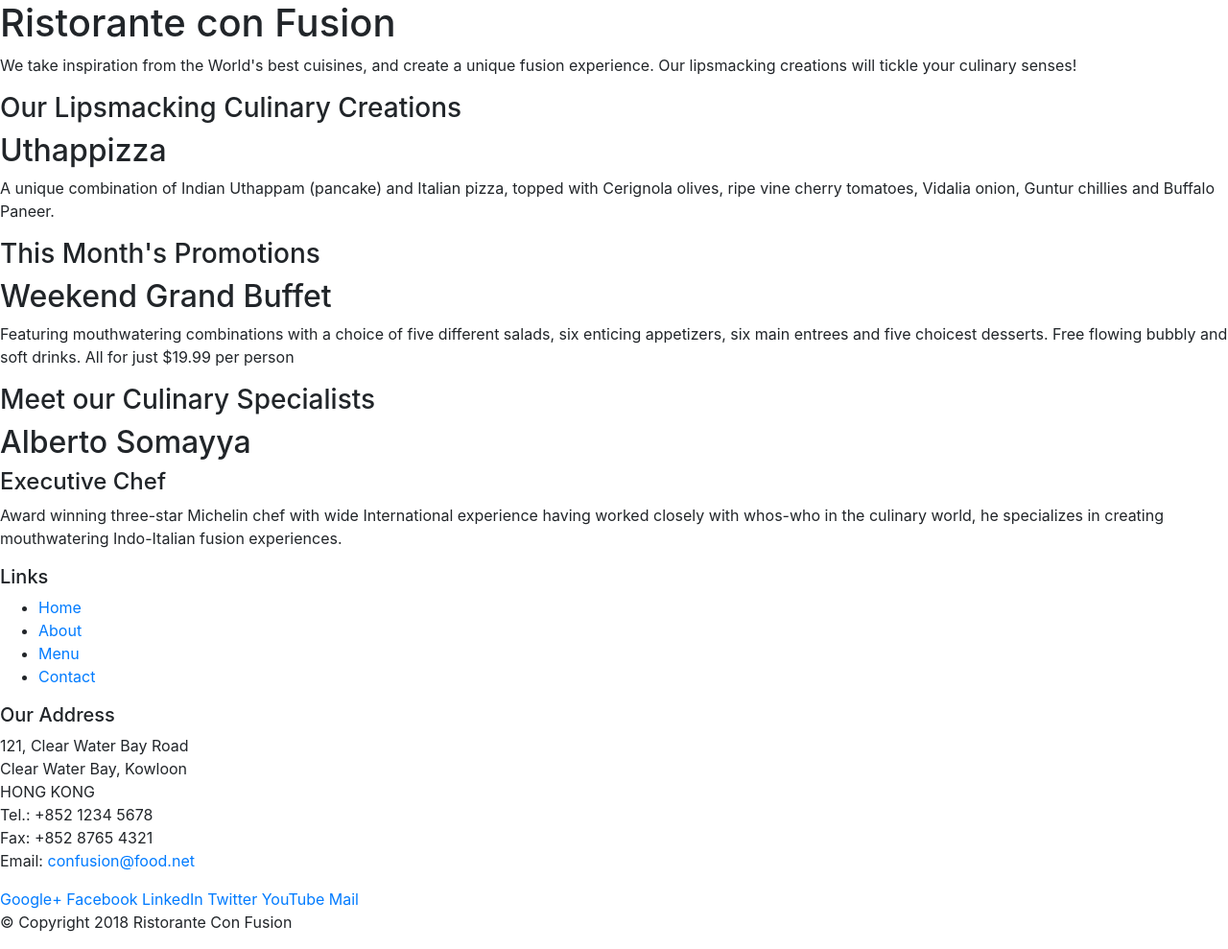
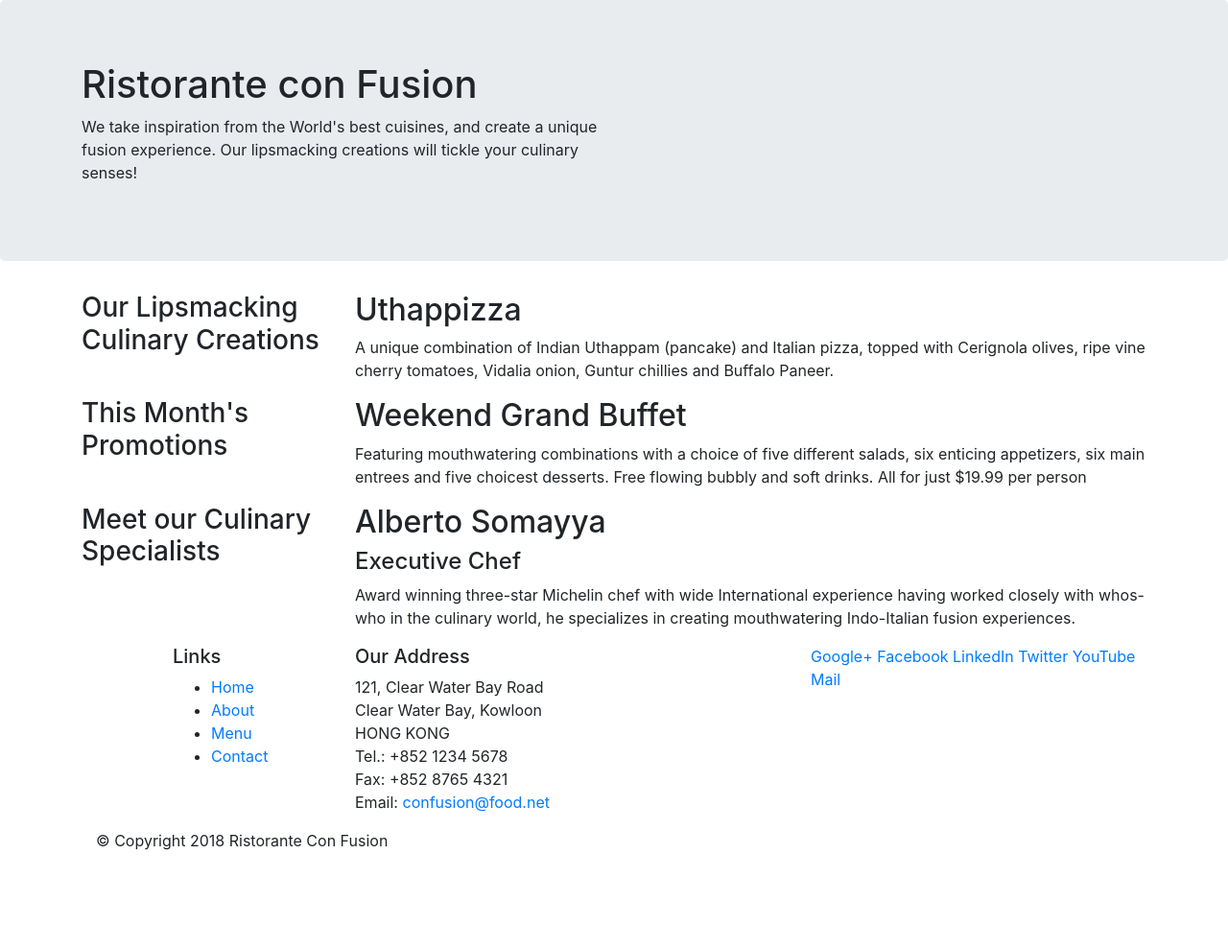
Before and after one commit to LeBinhThanh/Bootsrap_Test, a website: page index.html in a window 1280 px wide. Shown: the whole page at 96% size. After the commit the page ends 904 px from the top, so only its background shows below. Drawn offline with nearby package versions, Linux system fonts and the light colour scheme.

Commit message:
First Bootsrap grid

```diff
--- a/index.html
+++ b/index.html
@@ -13,46 +13,46 @@
 
 <body>
 
-    <header>
-        <div>
-            <div>
-                <div>
+    <header class="jumbotron">
+        <div class="container">
+            <div class="row">
+                <div class="col-12 col-sm-6">
                     <h1>Ristorante con Fusion</h1>
                     <p>We take inspiration from the World's best cuisines, and create a unique fusion experience. Our lipsmacking creations will tickle your culinary senses!</p>
                 </div>
-                <div>
+                <div class="col-12 col-sm">
                 </div>
             </div>
         </div>
     </header>
 
-    <div>
-        <div>
-            <div>
+    <div class="container">
+        <div class="row">
+            <div class="col-12 col-sm-4 order-sm-first col-md-3">
                 <h3>Our Lipsmacking Culinary Creations</h3>
             </div>
-            <div>
+            <div class="col col-sm order-sm-last col-md">
                 <h2>Uthappizza</h2>
                 <p>A unique combination of Indian Uthappam (pancake) and Italian pizza, topped with Cerignola olives, ripe vine cherry tomatoes, Vidalia onion, Guntur chillies and Buffalo Paneer.</p>
             </div>
         </div>
 
 
-        <div>
-            <div>
+        <div class="row">
+            <div class="col-12 col-sm-4 col-md-3">
                 <h3>This Month's Promotions</h3>
             </div>
-            <div>
+            <div class="col col-sm col-md">
                 <h2>Weekend Grand Buffet</h2>
                 <p>Featuring mouthwatering combinations with a choice of five different salads, six enticing appetizers, six main entrees and five choicest desserts. Free flowing bubbly and soft drinks. All for just $19.99 per person </p>
             </div>
         </div>
 
-        <div>
-            <div>
+        <div class="row">
+            <div class="col-12 col-sm-4 col-md-3">
                 <h3>Meet our Culinary Specialists</h3>
             </div>
-            <div>
+            <div class="col col-sm col-md">
                 <h2>Alberto Somayya</h2>
                 <h4>Executive Chef</h4>
                 <p>Award winning three-star Michelin chef with wide International experience having worked closely with whos-who in the culinary world, he specializes in creating mouthwatering Indo-Italian fusion experiences. </p>
@@ -61,9 +61,9 @@
     </div>
 
     <footer>
-        <div>
-            <div>
-                <div>
+        <div class="container">
+            <div class="row">
+                <div class="col-4 offset-1 col-sm-2">
                     <h5>Links</h5>
                     <ul>
                         <li><a href="#">Home</a></li>
@@ -72,7 +72,7 @@
                         <li><a href="#">Contact</a></li>
                     </ul>
                 </div>
-                <div>
+                <div class="col-7 col-sm-5">
                     <h5>Our Address</h5>
                     <address>
 		              121, Clear Water Bay Road<br>
@@ -83,7 +83,7 @@
 		              Email: <a href="mailto:confusion@food.net">confusion@food.net</a>
 		           </address>
                 </div>
-                <div>
+                <div class="col-12 col-sm-4">
                     <div>
                         <a href="http://google.com/+">Google+</a>
                         <a href="http://www.facebook.com/profile.php?id=">Facebook</a>
@@ -95,7 +95,7 @@
                 </div>
            </div>
            <div>
-                <div>
+                <div class="col-auto">
                     <p>© Copyright 2018 Ristorante Con Fusion</p>
                 </div>
            </div>
```
